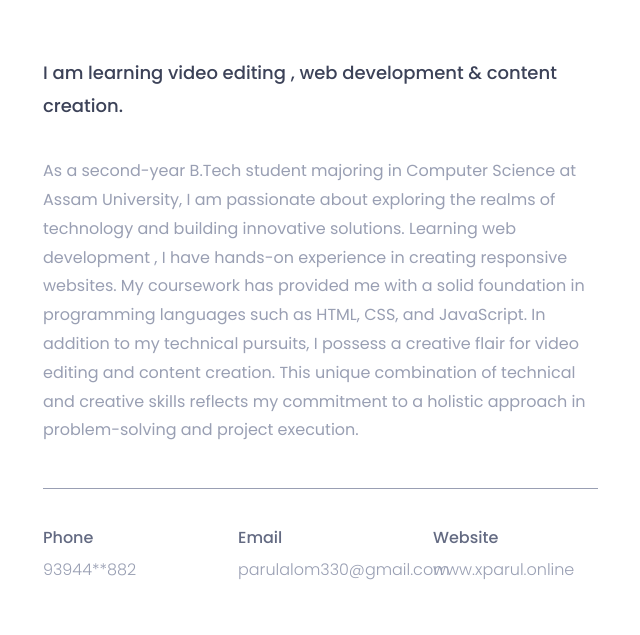
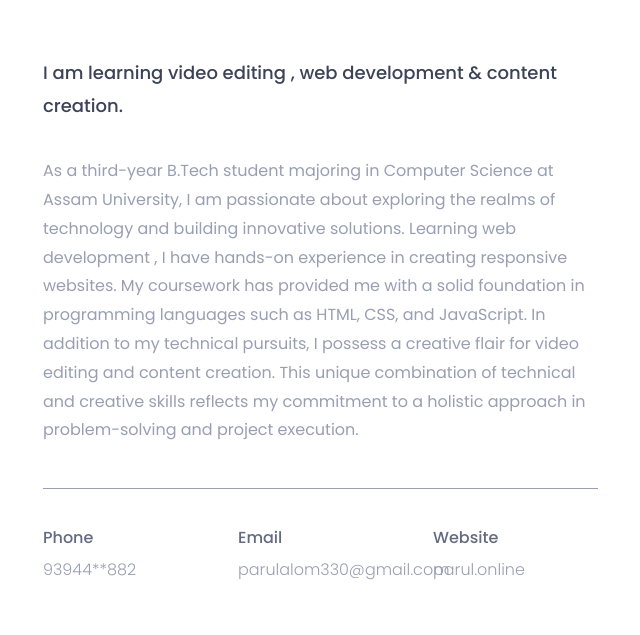
Before and after one commit to parulalom3/profile, a plain HTML site: page index.html in a window 1280 px wide. Shown: the part 1060-1695 px from the top of the page, 27-667 px from the left. Drawn offline with nearby package versions, Linux system fonts and the light colour scheme.

Commit message:
Update index.html

```diff
--- a/index.html
+++ b/index.html
@@ -112,7 +112,7 @@
 									I am learning video editing , web development & content creation.
 								</h3>
 								<p>
-									As a second-year B.Tech student majoring in Computer Science at Assam University, I am passionate about exploring the realms of technology and building innovative solutions. Learning web development , I have hands-on experience in creating responsive websites. My coursework has provided me with a solid foundation in programming languages such as HTML, CSS, and JavaScript.
+									As a third-year B.Tech student majoring in Computer Science at Assam University, I am passionate about exploring the realms of technology and building innovative solutions. Learning web development , I have hands-on experience in creating responsive websites. My coursework has provided me with a solid foundation in programming languages such as HTML, CSS, and JavaScript.
 									In addition to my technical pursuits, I possess a creative flair for video editing and content creation. This unique combination of technical and creative skills reflects my commitment to a holistic approach in problem-solving and project execution.
 
 								</p>
@@ -132,7 +132,7 @@
 									<div class="col-sm-4">
 										<div class="single-about-add-info">
 											<h3>website</h3>
-											<p>www.xparul.online</p>
+											<p href='assets/pro.html' >parul.online</p>
 										</div>
 									</div>
 								</div>
```
